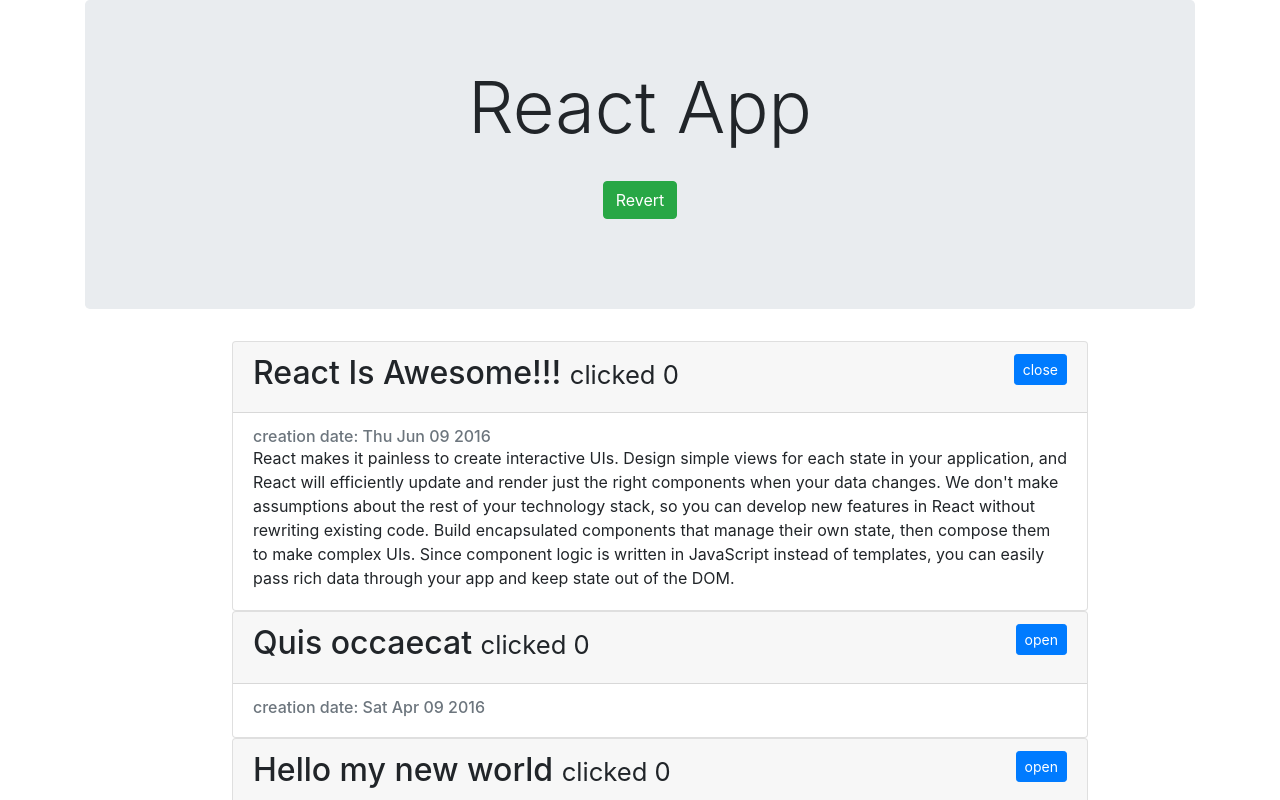
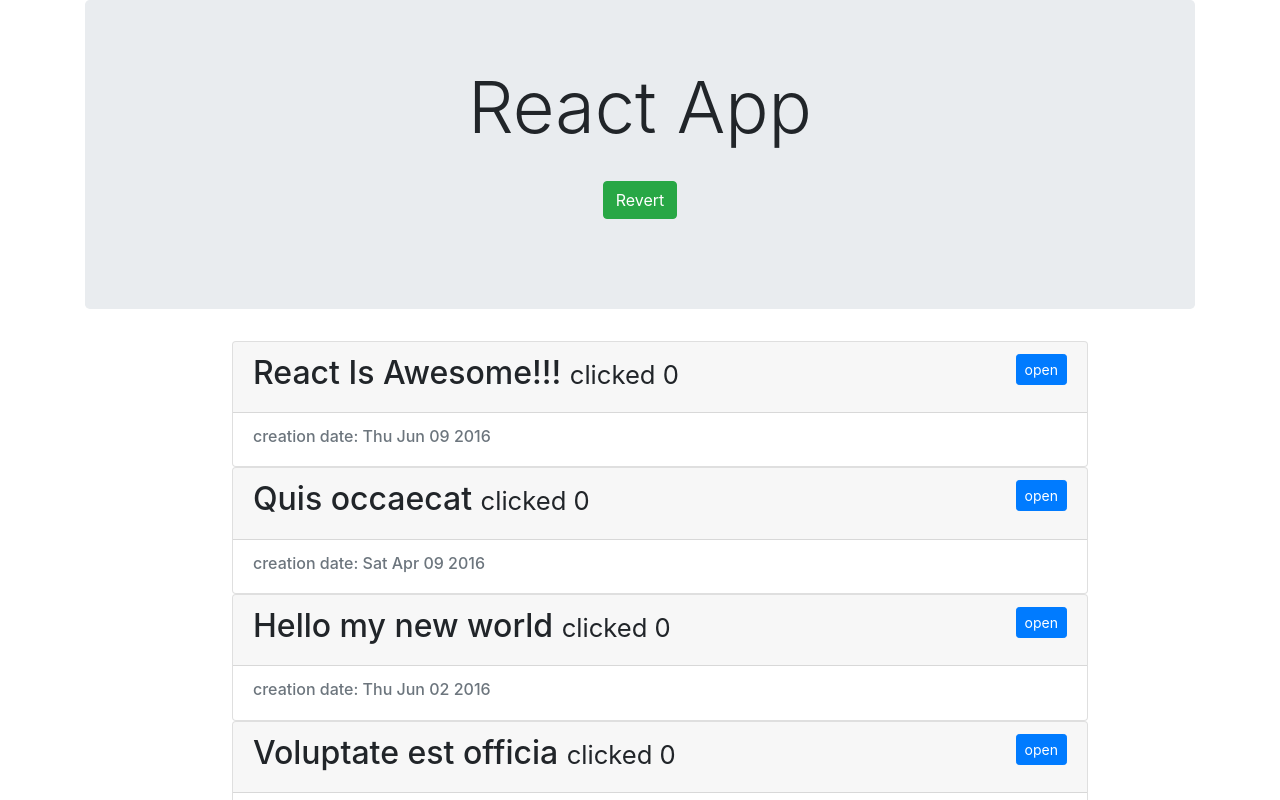
Before and after one commit to tommios/screencast-react-js, a React (Create React App) app: page / in a window 1280 px wide. Shown: the top 800 px of the page. Built offline with nearby package versions, Linux system fonts and the light colour scheme.

Commit message:
Accordion in articleList

```diff
--- a/src/components/Article.js
+++ b/src/components/Article.js
@@ -4,7 +4,6 @@ class Article extends PureComponent {
   constructor(props) {
     super(props);
     this.state = {
-      isOpen: props.defaultOpen,
       count: 0,
     };
   }
@@ -19,21 +18,22 @@ class Article extends PureComponent {
     //console.log("---", "component Will Mount");
   }
 
-  componentWillReceiveProps(nextProps) {
-    if (nextProps.defaultOpen !== this.props.defaultOpen) {
-      this.setState({
-        isOpen: nextProps.defaultOpen,
-      });
-    }
-  }
+  // componentWillReceiveProps(nextProps) {
+  //   if (nextProps.defaultOpen !== this.props.defaultOpen) {
+  //     this.setState({
+  //       isOpen: nextProps.defaultOpen,
+  //     });
+  //   }
+  // }
 
   componentWillUpdate() {
     console.log("---", "component Will Update");
   }
 
   render() {
-    const { article } = this.props;
-    const body = this.state.isOpen && (
+    const { article, isOpen, onButtonClick } = this.props;
+
+    const body = isOpen && (
       <section className="card-text">{article.text}</section>
     );
 
@@ -47,10 +47,10 @@ class Article extends PureComponent {
               <small> clicked {this.state.count}</small>
             </span>
             <button
-              onClick={this.handleClick}
+              onClick={onButtonClick}
               className="btn btn-primary btn-sm float-right"
             >
-              {this.state.isOpen ? "close" : "open"}
+              {isOpen ? "close" : "open"}
             </button>
           </h2>
         </div>
@@ -69,12 +69,6 @@ class Article extends PureComponent {
       count: this.state.count + 1,
     });
   };
-
-  handleClick = () => {
-    this.setState({
-      isOpen: !this.state.isOpen,
-    });
-  };
 }
 
 export default Article;
--- a/src/components/ArticleList/index.js
+++ b/src/components/ArticleList/index.js
@@ -3,12 +3,26 @@ import Article from "../Article";
 import "./style.css";
 
 export default class ArticleList extends PureComponent {
+  state = {
+    openArticleId: null,
+  };
+
   render() {
     const articleElements = this.props.articles.map((article, index) => (
       <li key={article.id} className="article-list__li">
-        <Article article={article} defaultOpen={index === 0} />
+        <Article
+          article={article}
+          isOpen={this.state.openArticleId === article.id}
+          onButtonClick={this.handleClick.bind(this, article.id)}
+        />
       </li>
     ));
     return <ul>{articleElements}</ul>;
   }
+
+  handleClick = (openArticleId) =>
+    this.setState({
+      openArticleId:
+        this.state.openArticleId === openArticleId ? null : openArticleId,
+    });
 }
```
